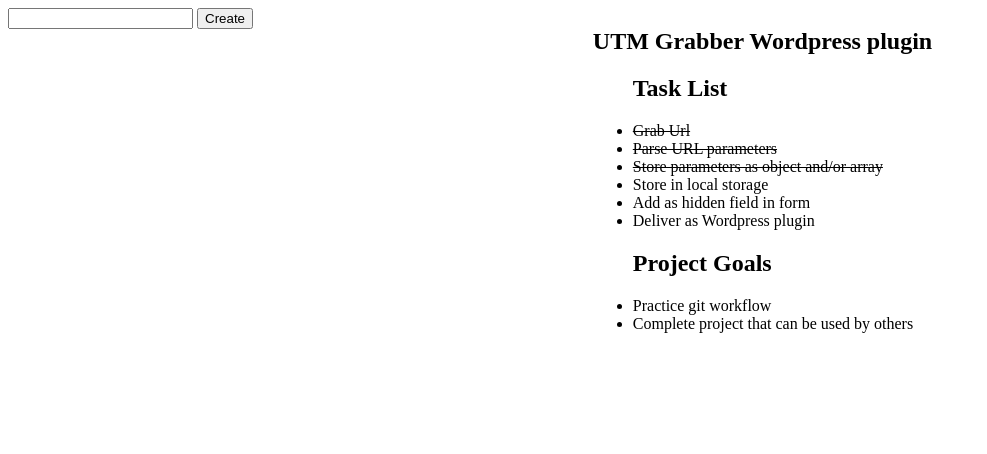
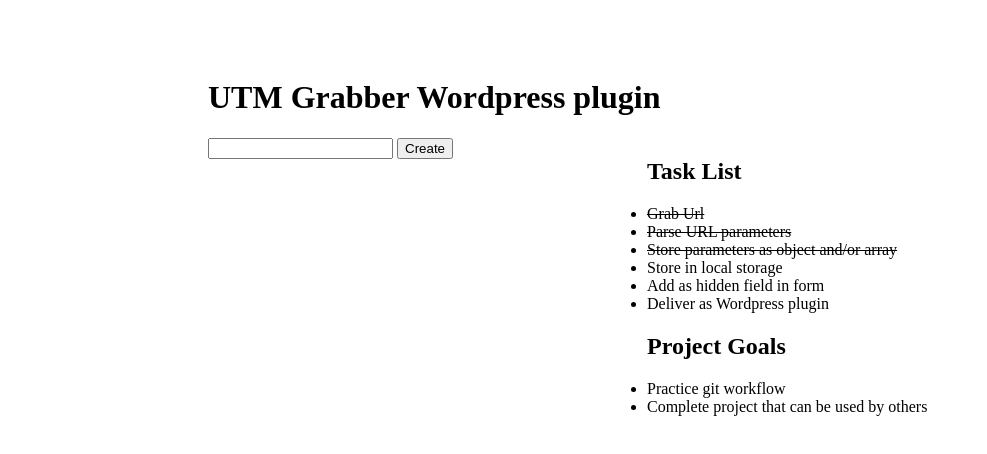
Before and after one commit to hashimwarren/hashim-xyz, a plain HTML site: page utm/index.html in a window 1280 px wide. Shown: the whole page, without its empty margins (0-987 px from the left). Drawn offline with Linux system fonts and the light colour scheme.

Commit message:
Add layout

```diff
--- a/utm/index.html
+++ b/utm/index.html
@@ -15,6 +15,9 @@
         <!--[if lt IE 7]>
             <p class="browsehappy">You are using an <strong>outdated</strong> browser. Please <a href="#">upgrade your browser</a> to improve your experience.</p>
         <![endif]-->
+        <header>
+            <h1>UTM Grabber Wordpress plugin</h1>
+        </header>
 
         <section>
             <form id="ourForm">
@@ -24,7 +27,7 @@
         </section>
 
         <section>
-            <h1>UTM Grabber Wordpress plugin</h1>
+
             <ul>
                 <h2>Task List</h2>
                     <li><s>Grab Url</s> </li>
@@ -48,8 +51,17 @@
 
         body {
             display: grid;
-            grid-template-columns: auto auto;
+            grid-template-columns: 3fr 5fr;
+            grid-template-rows: auto 5fr
+            width: 70vw;
+            padding: 50px 0 0 200px
         }
+
+        header {
+            grid-column: span 2;
+        }
+
+
 
         </style>
     </body>
```
